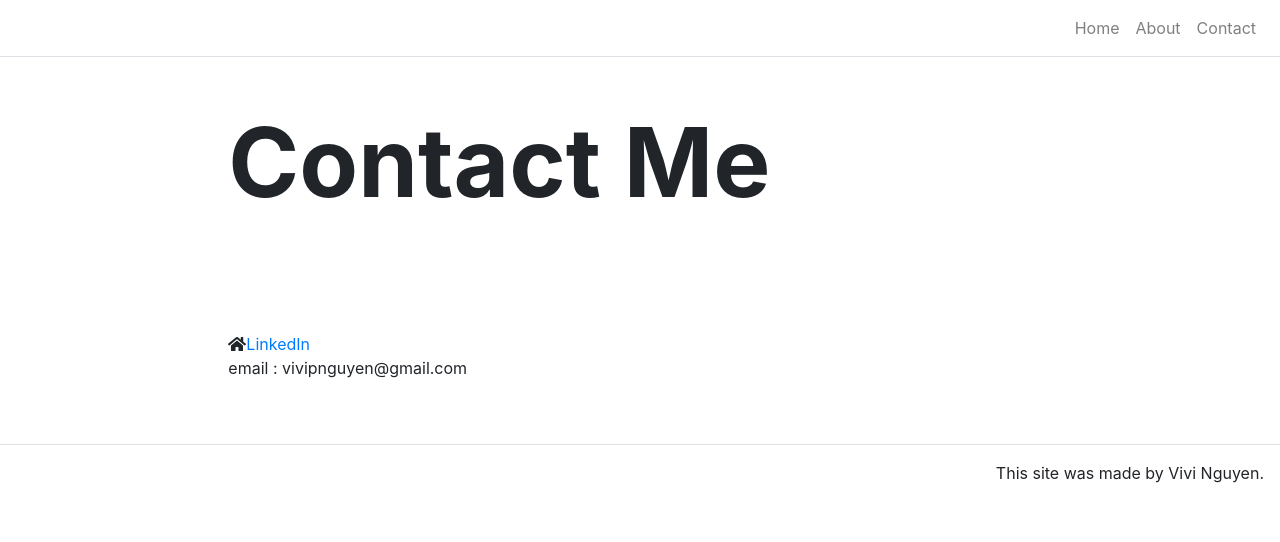
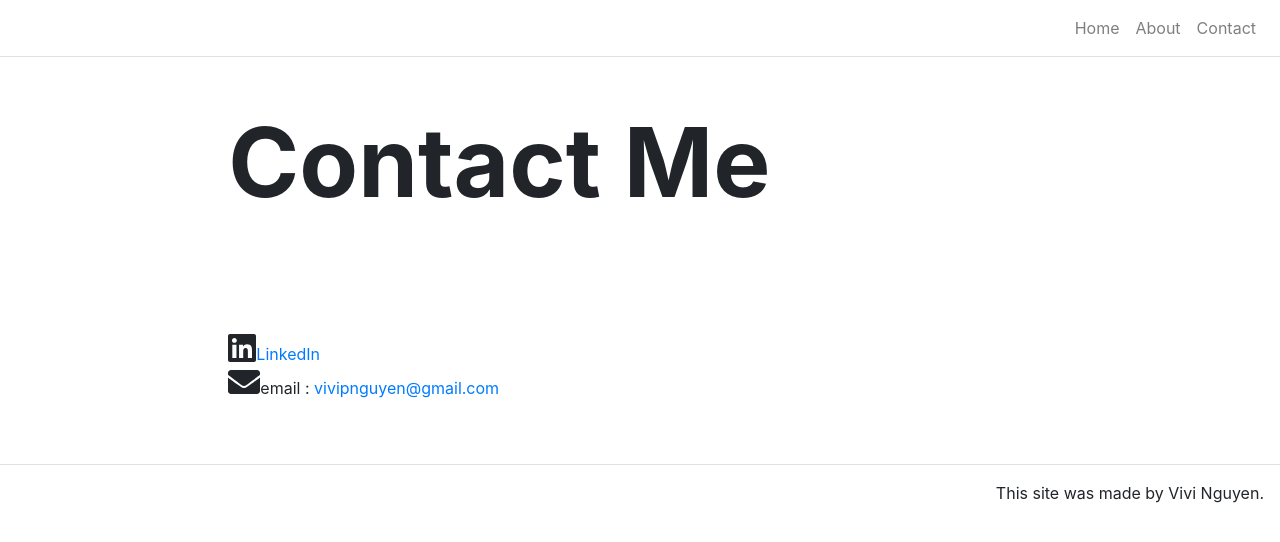
Before and after one commit to vivsnguyen/react-portfolio-garrett, a React (Create React App) app: page /contact in a window 1280 px wide. Shown: the top 542 px of the page. Built offline with nearby package versions, Linux system fonts and the light colour scheme.

Commit message:
edited contact page to have fa icons

```diff
--- a/package.json
+++ b/package.json
@@ -5,6 +5,7 @@
   "homepage": "https://vivsnguyen.github.io/",
   "dependencies": {
     "@fortawesome/fontawesome-svg-core": "^1.2.28",
+    "@fortawesome/free-brands-svg-icons": "^5.13.0",
     "@fortawesome/free-solid-svg-icons": "^5.13.0",
     "@fortawesome/react-fontawesome": "^0.1.9",
     "@testing-library/jest-dom": "^4.2.4",
--- a/src/pages/ContactPage.js
+++ b/src/pages/ContactPage.js
@@ -3,7 +3,8 @@ import Hero from '../components/Hero';
 import Content from '../components/Contents';
 
 // get our fontawesome imports
-import { faHome } from "@fortawesome/free-solid-svg-icons";
+import { faLinkedin } from '@fortawesome/free-brands-svg-icons';
+import { faEnvelope } from '@fortawesome/free-solid-svg-icons';
 import { FontAwesomeIcon } from "@fortawesome/react-fontawesome";
 
 function ContactPage(props) {
@@ -13,10 +14,14 @@ function ContactPage(props) {
             <Hero title={props.title} />
 
             <Content>
-            <FontAwesomeIcon icon={faHome} />
-            <a href="https://www.linkedin.com/in/thuyvi-nguyen/">LinkedIn</a>
 
-            <p>email : vivipnguyen@gmail.com</p>
+                <FontAwesomeIcon icon={faLinkedin} size="2x"/>
+                <a href="https://www.linkedin.com/in/thuyvi-nguyen/">LinkedIn</a>
+                <br></br>
+                <p>
+                    <FontAwesomeIcon icon={faEnvelope} size="2x"/>
+                    email : <a href="mailto:vivipnguyen@gmail.com">vivipnguyen@gmail.com</a>
+                </p>
             </Content>
         </div>
     );
```
Also changed, not shown: 1 other file (tests, documents, lock files or other folders).
